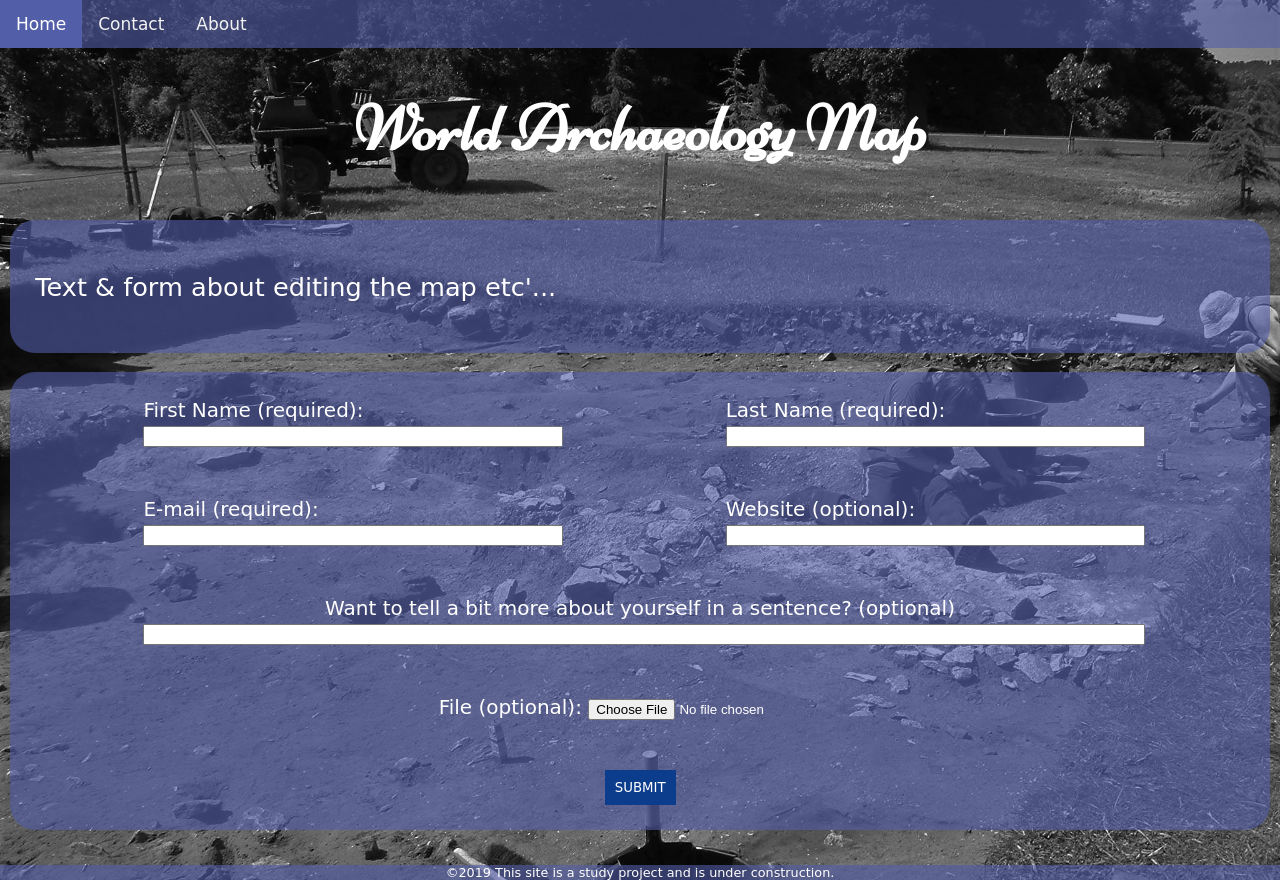
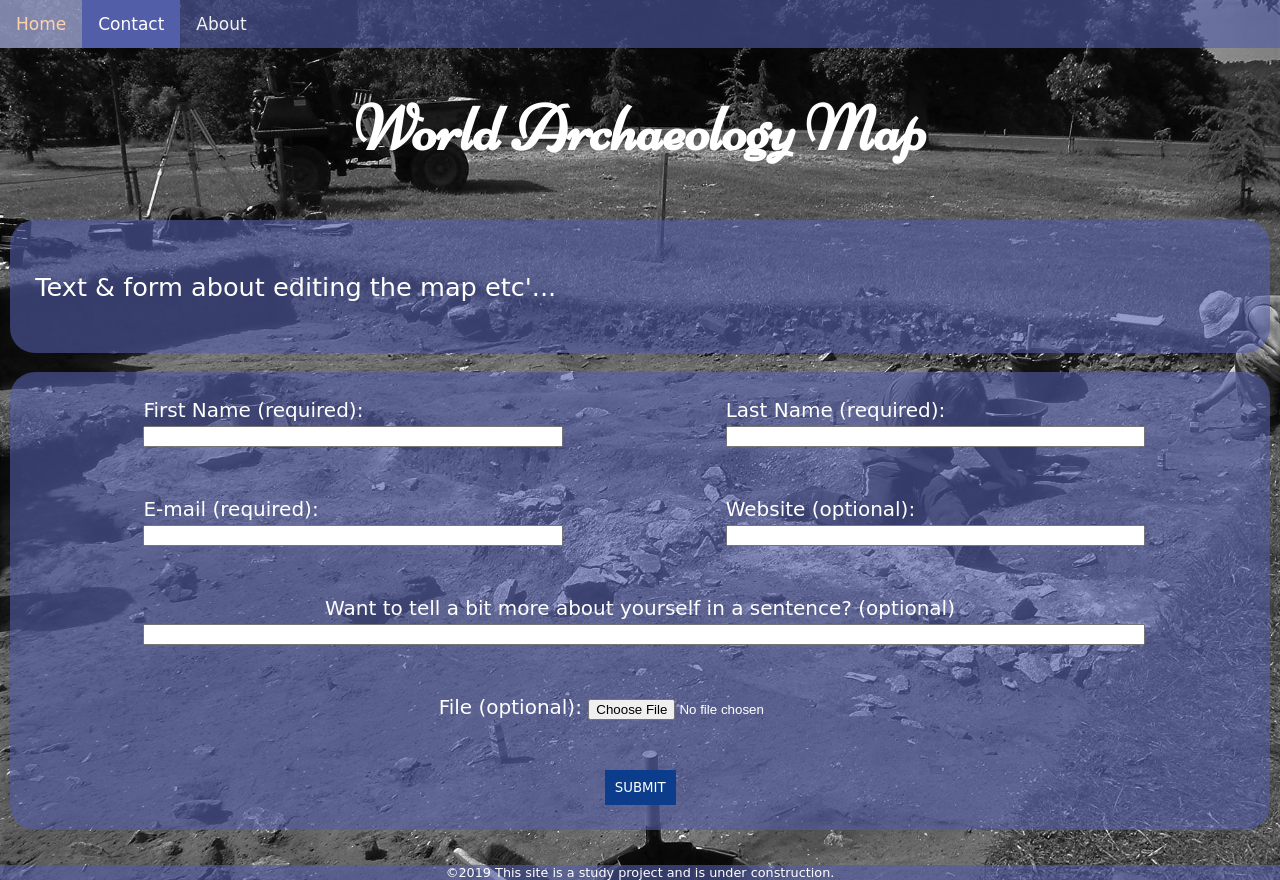
Before and after one commit to O-K-G/Study-projects, a plain HTML site: page contact.html in a window 1280 px wide. Drawn offline with Linux system fonts and the light colour scheme; a web font is replaced by a local one.

Commit message:
Update contact.html

```diff
--- a/contact.html
+++ b/contact.html
@@ -17,8 +17,8 @@
 
 <link href="https://fonts.googleapis.com/css?family=Modern+Antiqua&display=swap" rel="stylesheet">
 <div class="topnav" id="myTopnav">
-  <a href="index.html" class="active">Home</a>
-  <a href="contact.html">Contact</a>
+  <a href="index.html">Home</a>
+  <a href="contact.html" class="active">Contact</a>
   <a href="about.html">About</a>
   <a href="javascript:void(0);" class="icon" onclick="myFunction()">
     <i class="fa fa-bars"></i>
```
